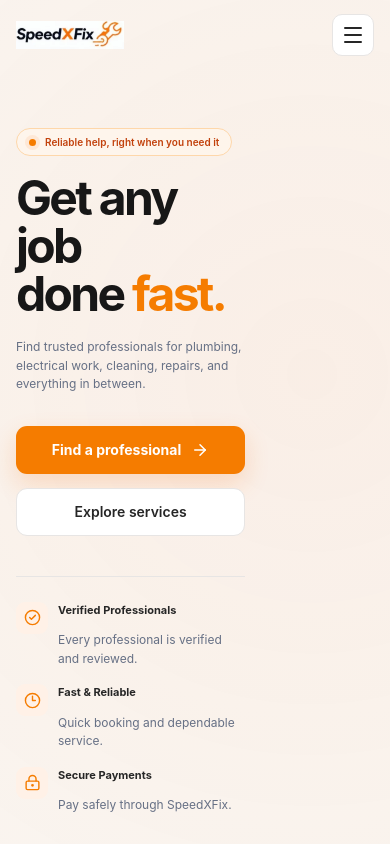
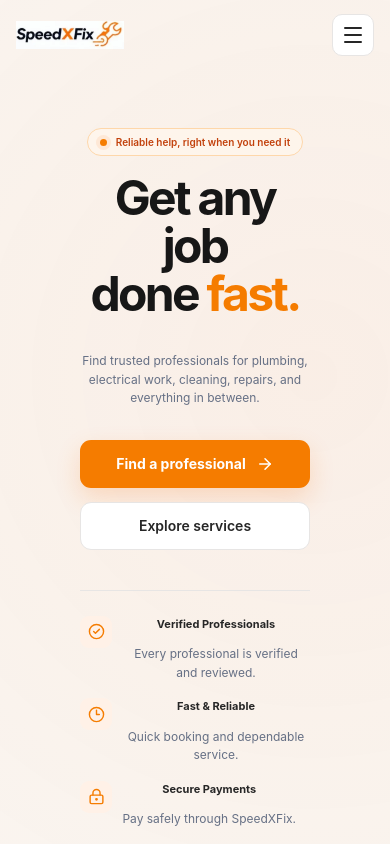
Before and after one commit to emmanuel776666/SpeedXfix, a React (Vite) app in the folder speedxfix/: page / in a window 390 px wide. Shown: the top 844 px of the page. Built offline with nearby package versions, Linux system fonts and the light colour scheme.

Commit message:
feat: enhance hero section layout and styling for improved alignment and readability

```diff
--- a/speedxfix/src/App.css
+++ b/speedxfix/src/App.css
@@ -1222,16 +1222,22 @@ img {
 
 .hero-content {
   grid-template-columns: 1fr;
-
   gap: 45px;
-
   padding: 55px 0 70px;
+  justify-items: center;
 }
 
 .hero-text {
   max-width: none;
+  width: 100%;
+  display: flex;
+  flex-direction: column;
+  align-items: center;
+  text-align: center;
 }
-
+.hero-description {
+  text-align: center;
+}
   .hero-text h1 {
     font-size: clamp(48px, 14vw, 65px);
     letter-spacing: -3px;
@@ -1370,8 +1376,8 @@ img {
 
  .hero-trust-list {
   grid-template-columns: 1fr;
-
   gap: 16px;
+  width: 100%;
 }
 
   .hero-trust-item,
```
Lines whose indentation alone changed are shown as unchanged.
